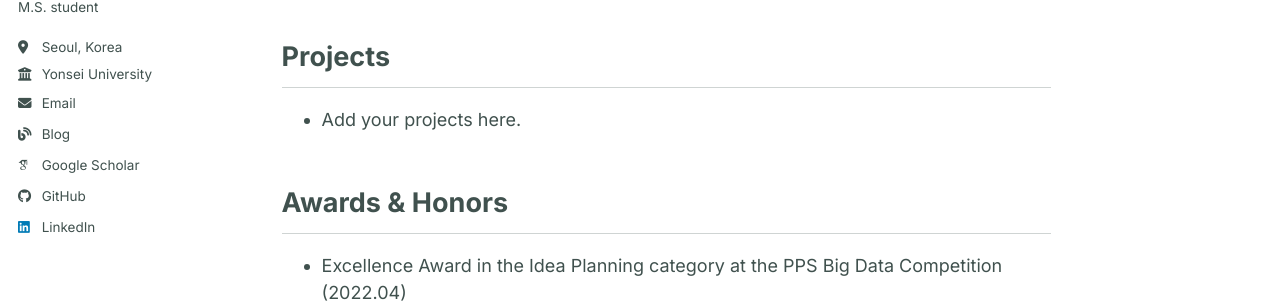
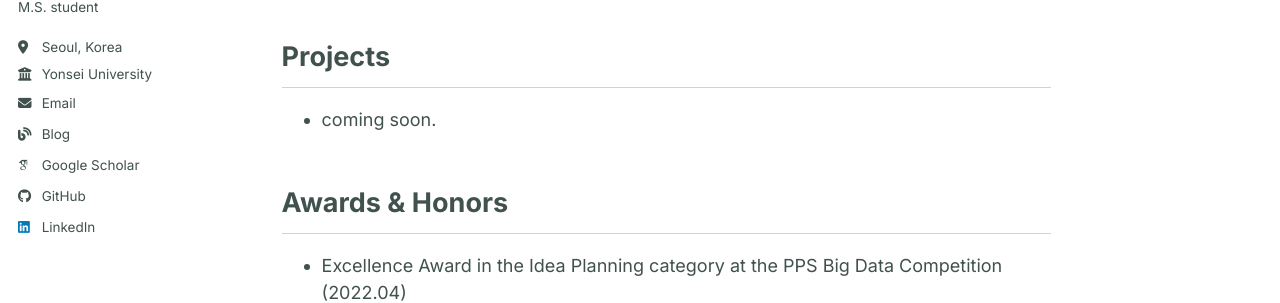
Before and after one commit to dusruddl2/dusruddl2.github.io, a Jekyll site: the page built from _pages/about.md, in a window 1280 px wide and 900 px high, scrolled down 1692 px. Shown: the part 321-624 px from the top of the window. Built offline with Jekyll 4.4.1, drawn with Linux system fonts in a browser that asks for light colours; some web fonts are replaced; a script bundle is joined from its source files by our own code; library files that are not in the unit come from our copies.

Commit message:
Update about.md

```diff
--- a/_pages/about.md
+++ b/_pages/about.md
@@ -75,7 +75,7 @@ Hello! 🤗 I'm a M.S. student at [MICV Lab](https://micv.yonsei.ac.kr/home) (Pr
 
 <h2 id="projects">Projects</h2>
 
-- Add your projects here.
+- coming soon.
 
 <h2 id="awards-honors">Awards &amp; Honors</h2>
 
```
